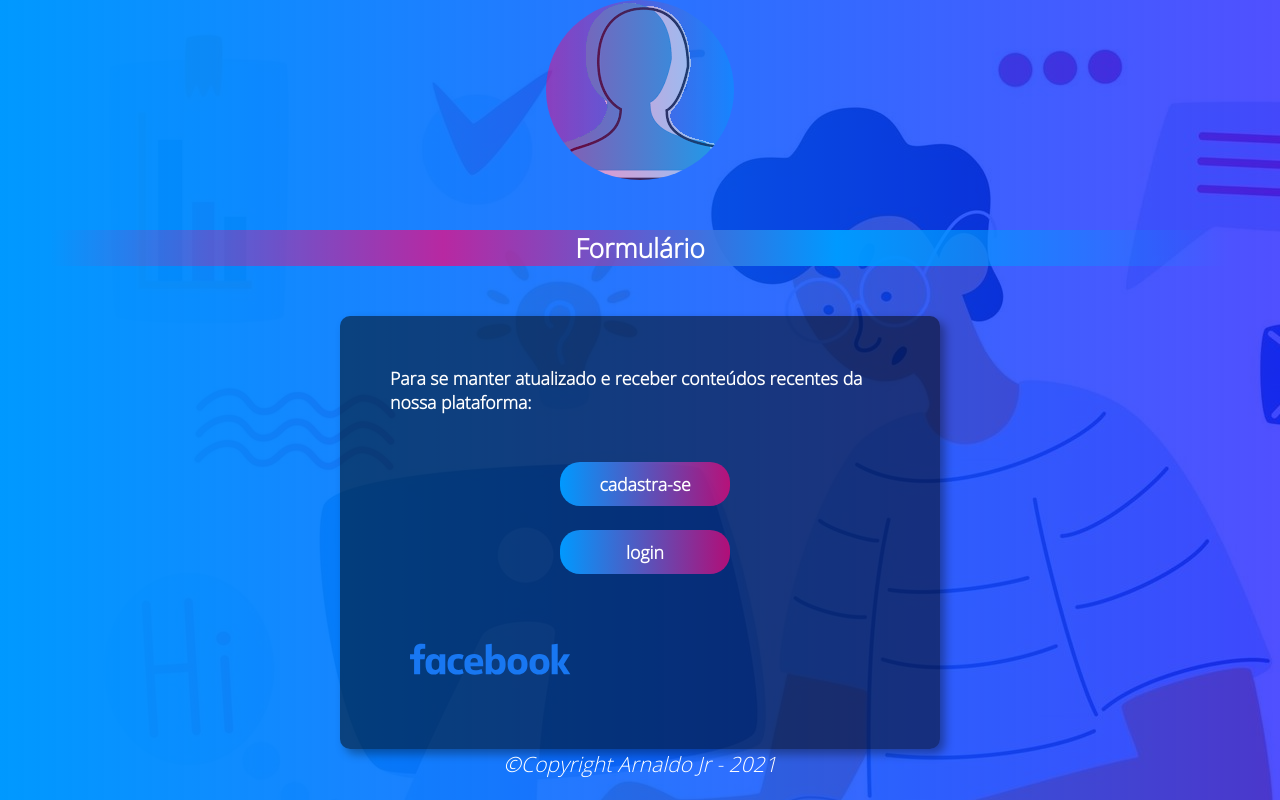
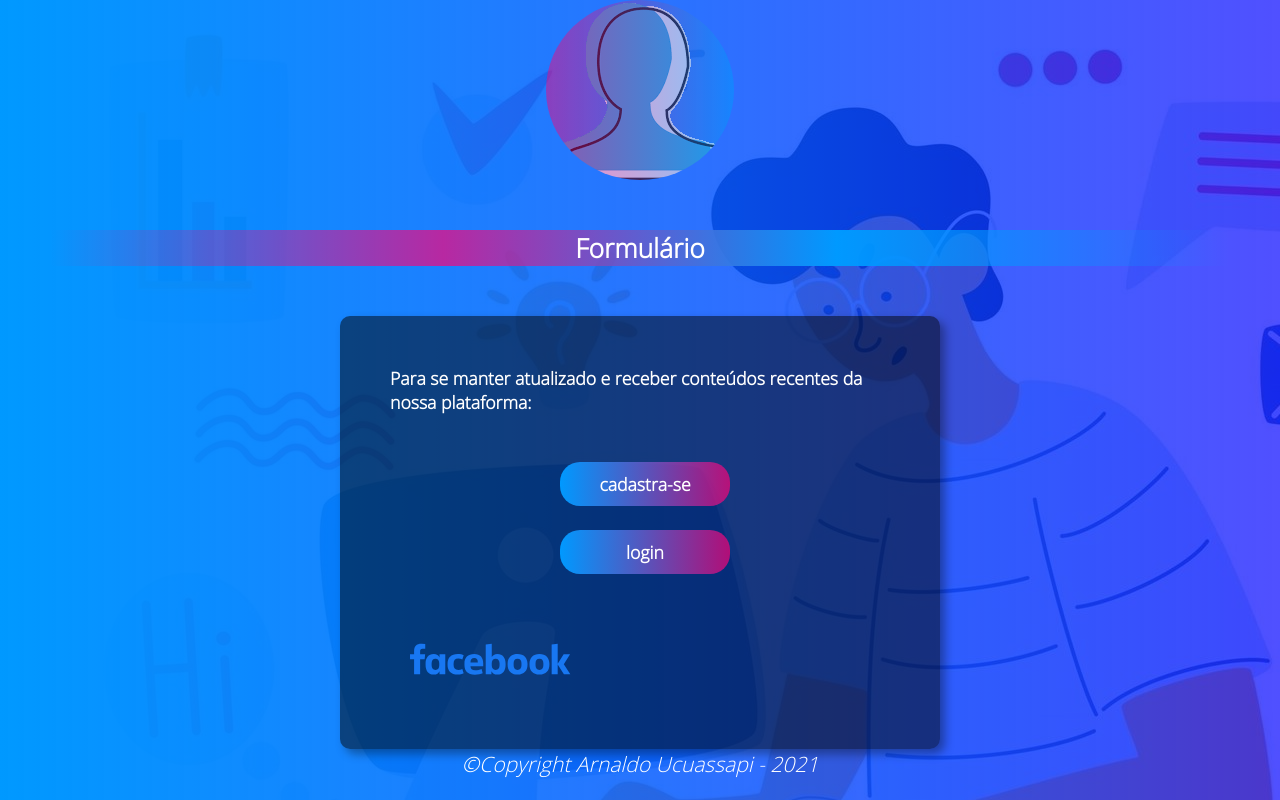
Before and after one commit to arnaldopro/easy_form, a plain HTML site: page index.html in a window 1280 px wide. Drawn offline with Linux system fonts and the light colour scheme.

Commit message:
Update index.html

```diff
--- a/index.html
+++ b/index.html
@@ -40,7 +40,7 @@
     </section>
 
     <footer>
-        <p>&copy;Copyright Arnaldo Jr - 2021</p>
+        <p>&copy;Copyright Arnaldo Ucuassapi - 2021</p>
     </footer>
 </body>
 </html>
```
